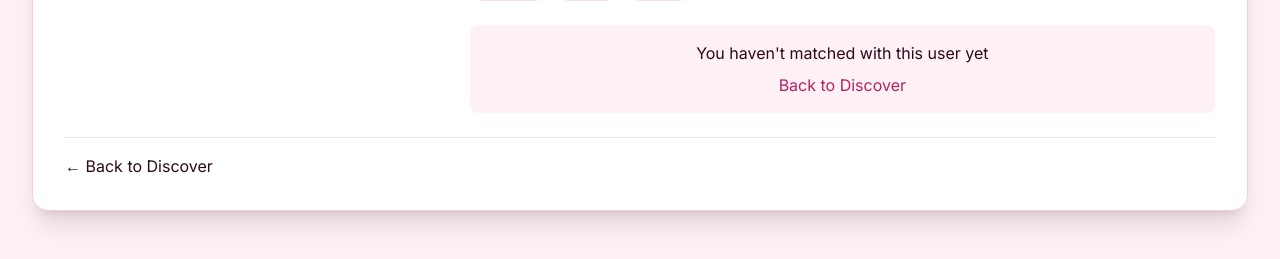
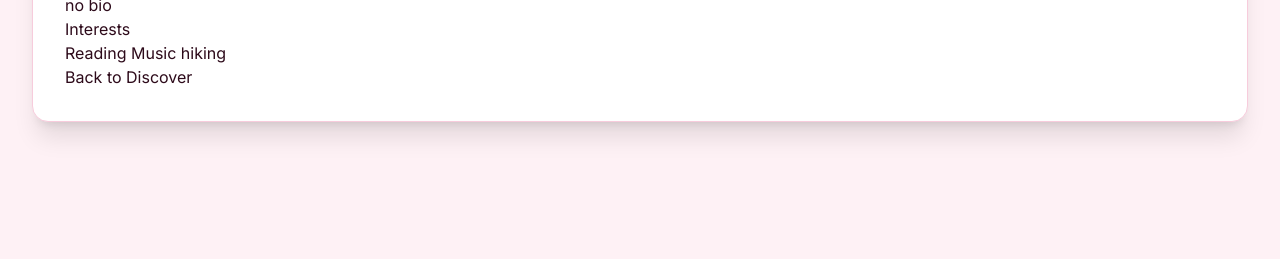
Before and after one commit to maxmillan45/Heartsync, a Flask app: a page that uses templates/view_profile.html in a window 1280 px wide. Shown: the part 541-800 px from the top of the page. Run offline with Flask 3, Linux system fonts and the light colour scheme; a user stored in the database is signed in; data comes from the database, SQL or seed files in the repository; some libraries are stand-ins or nearby versions.

Commit message:
refactor profile view: simplify layout and enhance content presentation

```diff
--- a/templates/view_profile.html
+++ b/templates/view_profile.html
@@ -4,70 +4,23 @@
 
 {% block content %}
 <div class="bg-white rounded-2xl shadow-xl p-8 border border-hs-200">
-    <div class="flex justify-between items-center mb-6">
-        <h1 class="text-2xl font-bold text-hs-900">{{ user.full_name or 'User Profile' }}</h1>
-        {% if is_match %}
-        <a href="{{ url_for('messages') }}?match={{ user_email }}" class="bg-green-600 text-white px-4 py-2 rounded-lg hover:bg-green-700 transition">
-            <i class="fas fa-comment mr-2"></i> Send Message
-        </a>
-        {% endif %}
+    <h1 class="text-2xl font-bold">{{ user.full_name or 'User Profile' }}</h1>
+    {% if is_match %}
+    <a href="{{ url_for('messages') }}?match={{ user_email }}">Send Message</a>
+    {% endif %}
+    <div>
+        <img src="{{ user.avatar_url or '/static/uploads/avatars/default.jpg' }}" alt="Profile">
+        <p>{{ user.location or 'Location not specified' }}</p>
+        <p>{{ user.age or 'Age not specified' }} years old</p>
     </div>
-
-    <div class="flex flex-col md:flex-row gap-8">
-        <div class="md:w-1/3 text-center">
-            <img src="{{ user.avatar_url or '/static/uploads/avatars/default.jpg' }}"
-                 alt="Profile" class="w-40 h-40 rounded-full object-cover border-4 border-hs-200 mx-auto">
-            <div class="mt-4">
-                <p><i class="fas fa-map-marker-alt mr-1"></i> {{ user.location or 'Location not specified' }}</p>
-                <p class="mt-1"><i class="fas fa-birthday-cake mr-1"></i> {{ user.age or 'Age not specified' }} years old</p>
-            </div>
-        </div>
-
-        <div class="md:w-2/3">
-            <div class="mb-4">
-                <h3 class="text-lg font-semibold"><i class="fas fa-user mr-2"></i> About</h3>
-                <p class="mt-2">{{ user.bio or 'No bio yet' }}</p>
-            </div>
-
-            <div class="mb-4">
-                <h3 class="text-lg font-semibold"><i class="fas fa-briefcase mr-2"></i> Occupation</h3>
-                <p class="mt-1">{{ user.occupation or 'Not specified' }}</p>
-            </div>
-
-            <div class="mb-4">
-                <h3 class="text-lg font-semibold"><i class="fas fa-graduation-cap mr-2"></i> Education</h3>
-                <p class="mt-1">{{ user.education or 'Not specified' }}</p>
-            </div>
-
-            <div class="mb-4">
-                <h3 class="text-lg font-semibold"><i class="fas fa-heart mr-2"></i> Looking For</h3>
-                <p class="mt-1">{{ user.looking_for or 'Not specified' }}</p>
-            </div>
-
-            <div class="mb-4">
-                <h3 class="text-lg font-semibold"><i class="fas fa-tags mr-2"></i> Interests</h3>
-                <div class="flex flex-wrap gap-2 mt-2">
-                    {% if user.interests and user.interests|length > 0 %}
-                        {% for interest in user.interests %}
-                        <span class="bg-hs-100 text-hs-700 px-3 py-1 rounded-full text-sm">{{ interest }}</span>
-                        {% endfor %}
-                    {% else %}
-                        <p>No interests listed</p>
-                    {% endif %}
-                </div>
-            </div>
-
-            {% if not is_match %}
-            <div class="mt-6 p-4 bg-hs-50 rounded-lg text-center">
-                <p>You haven't matched with this user yet</p>
-                <a href="{{ url_for('discover') }}" class="text-hs-600 hover:underline mt-2 inline-block">Back to Discover</a>
-            </div>
-            {% endif %}
-        </div>
+    <div>
+        <h3>About</h3>
+        <p>{{ user.bio or 'No bio yet' }}</p>
+        <h3>Interests</h3>
+        {% for interest in user.interests %}
+        <span>{{ interest }}</span>
+        {% endfor %}
     </div>
-
-    <div class="mt-6 pt-4 border-t">
-        <a href="{{ url_for('discover') }}">← Back to Discover</a>
-    </div>
+    <a href="{{ url_for('discover') }}">Back to Discover</a>
 </div>
 {% endblock %}
```
Also changed, not shown: templatesview_profile.html (deleted, +0 -26 lines).
